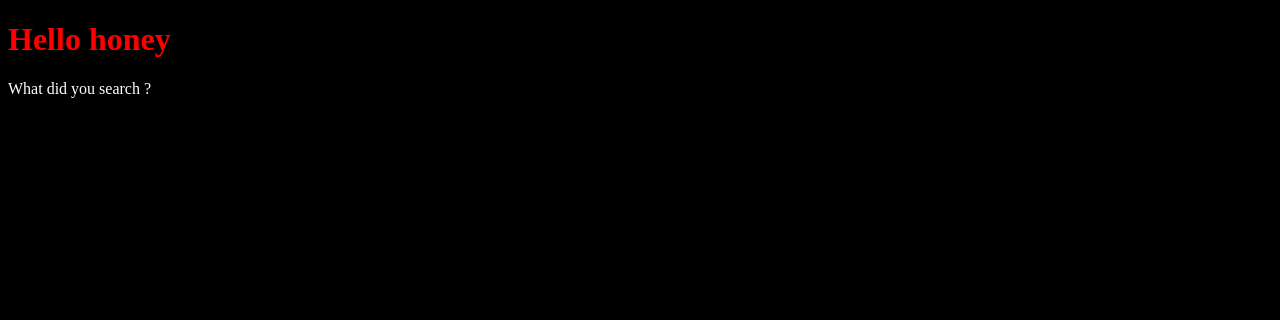
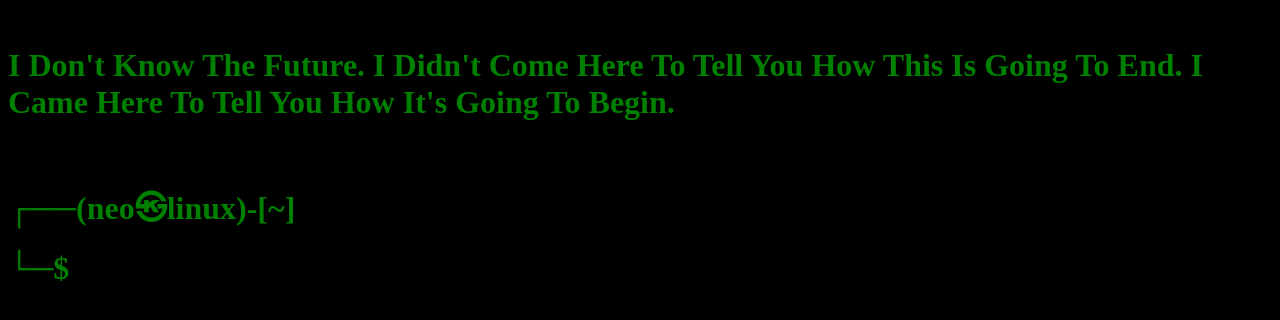
Before and after one commit to aagarop/main, a plain HTML site: page index.html in a window 1280 px wide. Drawn offline with Linux system fonts and the light colour scheme; a web font is replaced by a local one.

Commit message:
Update index.html

```diff
--- a/index.html
+++ b/index.html
@@ -4,14 +4,16 @@
   <link href="https://fonts.cdnfonts.com/css/gameovercre" rel="stylesheet">
 <style>
 body {background-color: black;}
-h1   {color: red;}
+h1   {color: green;}
 p    {color: white;}
 </style>
 </head>
 <body>
-
-<h1>Hello honey</h1>
-<p>What did you search ?</p>
-
+<!-- I'm ugly -->
+<br>
+<h1>I Don't Know The Future. I Didn't Come Here To Tell You How This Is Going To End. I Came Here To Tell You How It's Going To Begin.</h1>
+<br>
+<h1>┌──(neo㉿linux)-[~]</h1>
+<h1>└─$ </h1>
 </body>
 </html>
```
